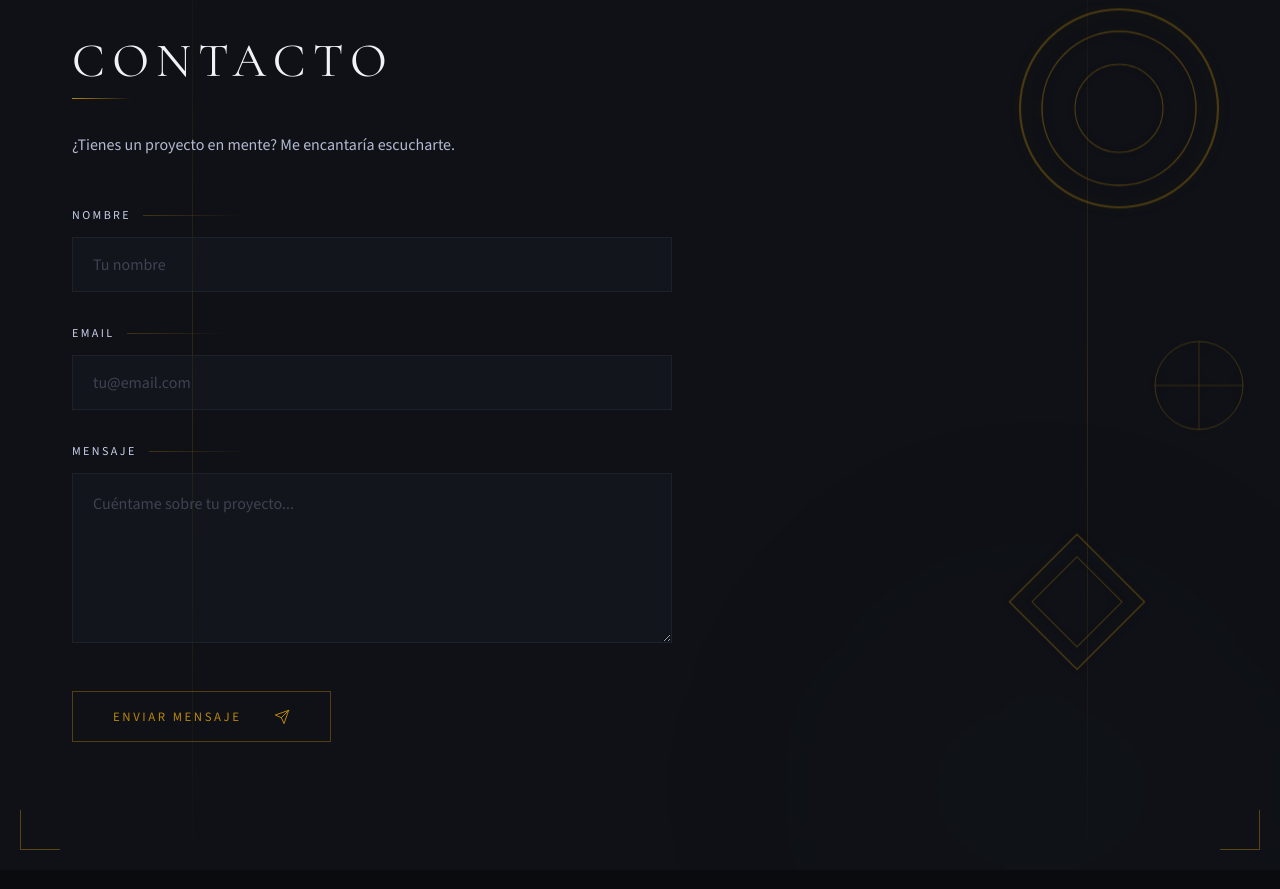
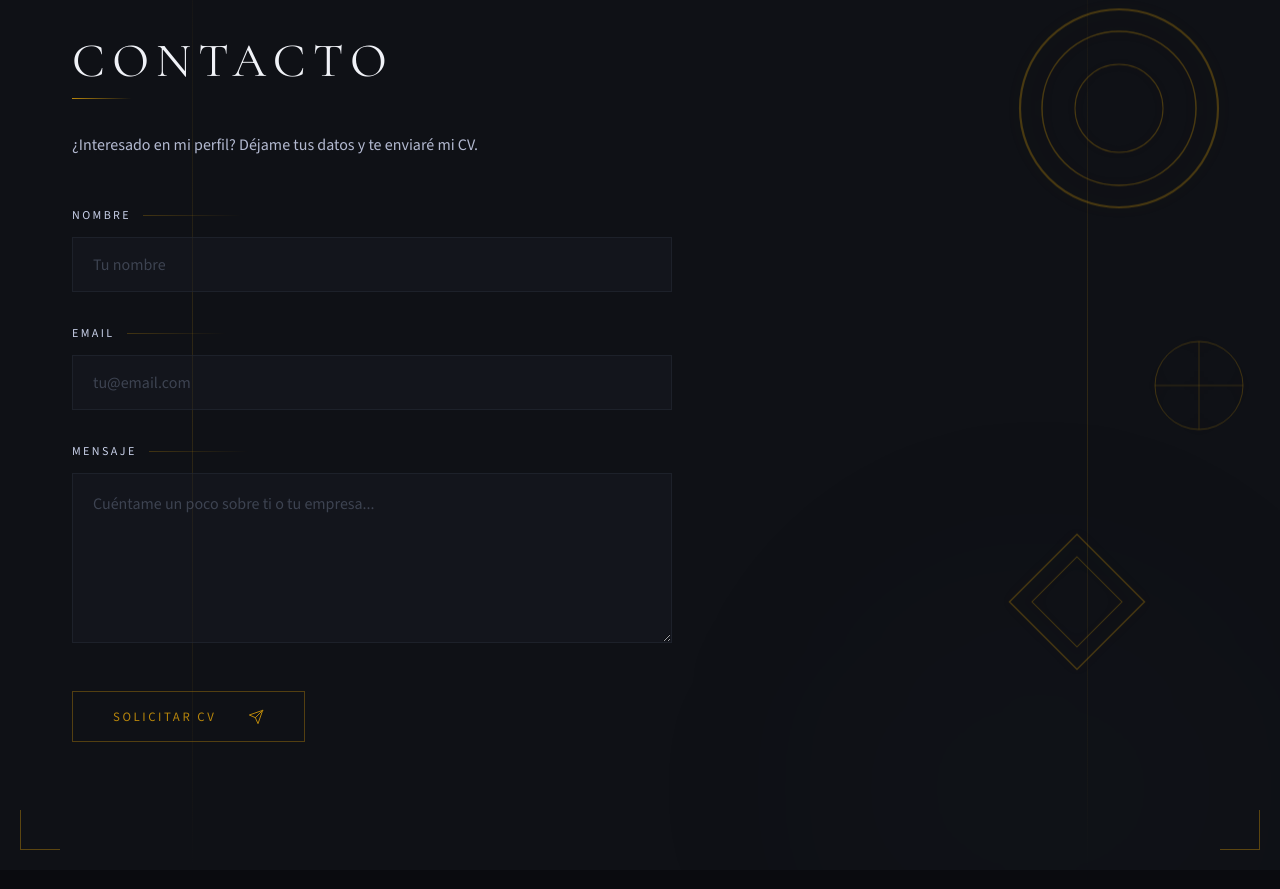
Before and after one commit to JordiComes/portfolio-dev, an Angular app: page / in a window 1280 px wide. Shown: the part 3000-3889 px from the top of the page. Built offline with nearby package versions, Linux system fonts and the light colour scheme.

Commit message:
fix: cambio de texto de contacto, es para solicitar mi CV

```diff
--- a/src/app/i18n/translations.ts
+++ b/src/app/i18n/translations.ts
@@ -113,7 +113,7 @@ export const TRANSLATIONS: Record<Lang, Translations> = {
     },
     contact: {
       title: 'Contacto',
-      subtitle: '¿Tienes un proyecto en mente? Me encantaría escucharte.',
+      subtitle: '¿Interesado en mi perfil? Déjame tus datos y te enviaré mi CV.',
       nameLabel: 'Nombre',
       namePlaceholder: 'Tu nombre',
       nameError: 'El nombre debe tener al menos 2 caracteres.',
@@ -121,12 +121,12 @@ export const TRANSLATIONS: Record<Lang, Translations> = {
       emailPlaceholder: 'tu@email.com',
       emailError: 'Introduce un email válido.',
       messageLabel: 'Mensaje',
-      messagePlaceholder: 'Cuéntame sobre tu proyecto...',
+      messagePlaceholder: 'Cuéntame un poco sobre ti o tu empresa...',
       messageError: 'El mensaje debe tener al menos 10 caracteres.',
-      submit: 'Enviar mensaje',
-      successTitle: 'Mensaje enviado',
+      submit: 'Solicitar CV',
+      successTitle: 'Solicitud enviada',
       successMessage:
-        'Gracias por contactarme. Te responderé lo antes posible.',
+        'Gracias por tu interés. Revisaré tu solicitud y te enviaré mi CV a la mayor brevedad.',
     },
   },
   en: {
@@ -197,7 +197,7 @@ export const TRANSLATIONS: Record<Lang, Translations> = {
     },
     contact: {
       title: 'Contact',
-      subtitle: 'Have a project in mind? I would love to hear from you.',
+      subtitle: 'Interested in my profile? Leave me your details and I\'ll send you my CV.',
       nameLabel: 'Name',
       namePlaceholder: 'Your name',
       nameError: 'Name must be at least 2 characters.',
@@ -205,12 +205,12 @@ export const TRANSLATIONS: Record<Lang, Translations> = {
       emailPlaceholder: 'your@email.com',
       emailError: 'Enter a valid email address.',
       messageLabel: 'Message',
-      messagePlaceholder: 'Tell me about your project...',
+      messagePlaceholder: 'Tell me a bit about you or your company...',
       messageError: 'Message must be at least 10 characters.',
-      submit: 'Send message',
-      successTitle: 'Message sent',
+      submit: 'Request CV',
+      successTitle: 'Request sent',
       successMessage:
-        'Thank you for reaching out. I will get back to you as soon as possible.',
+        'Thank you for your interest. I will review your request and send you my CV as soon as possible.',
     },
   },
 };
```
